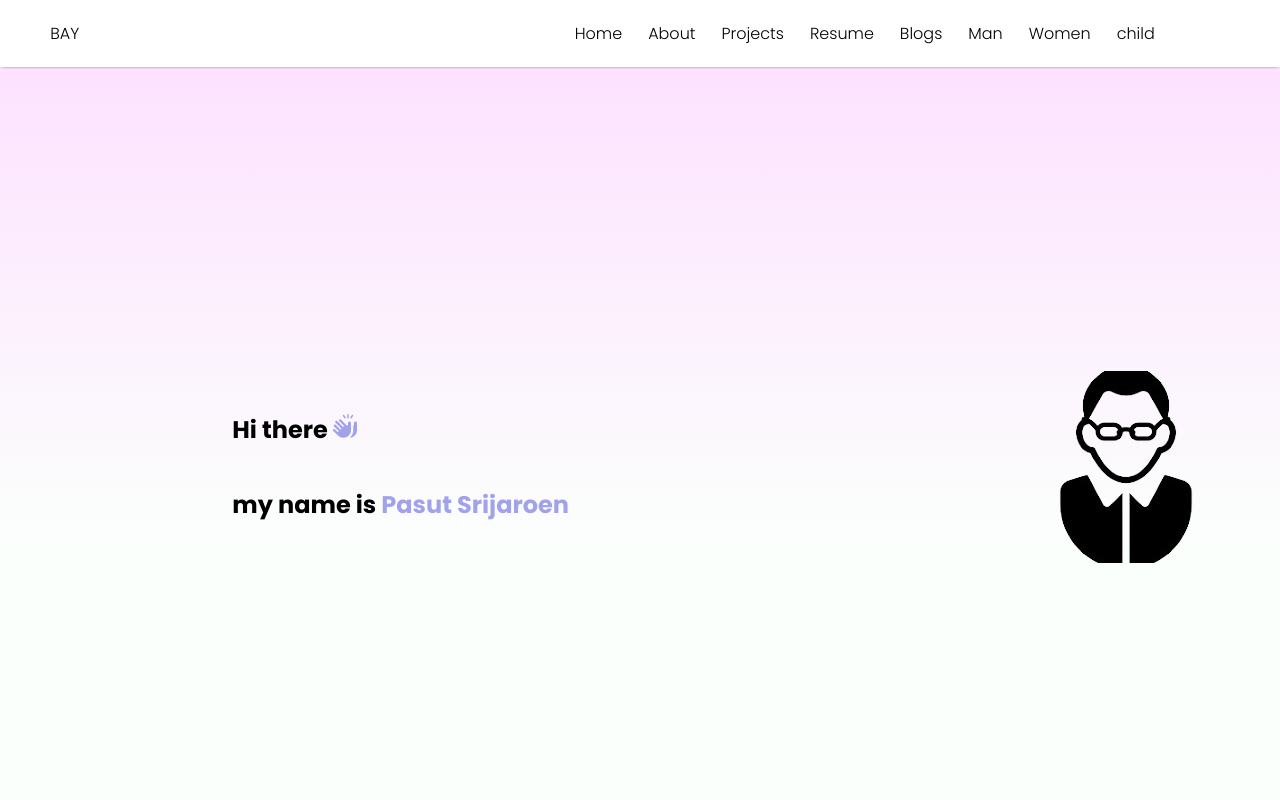
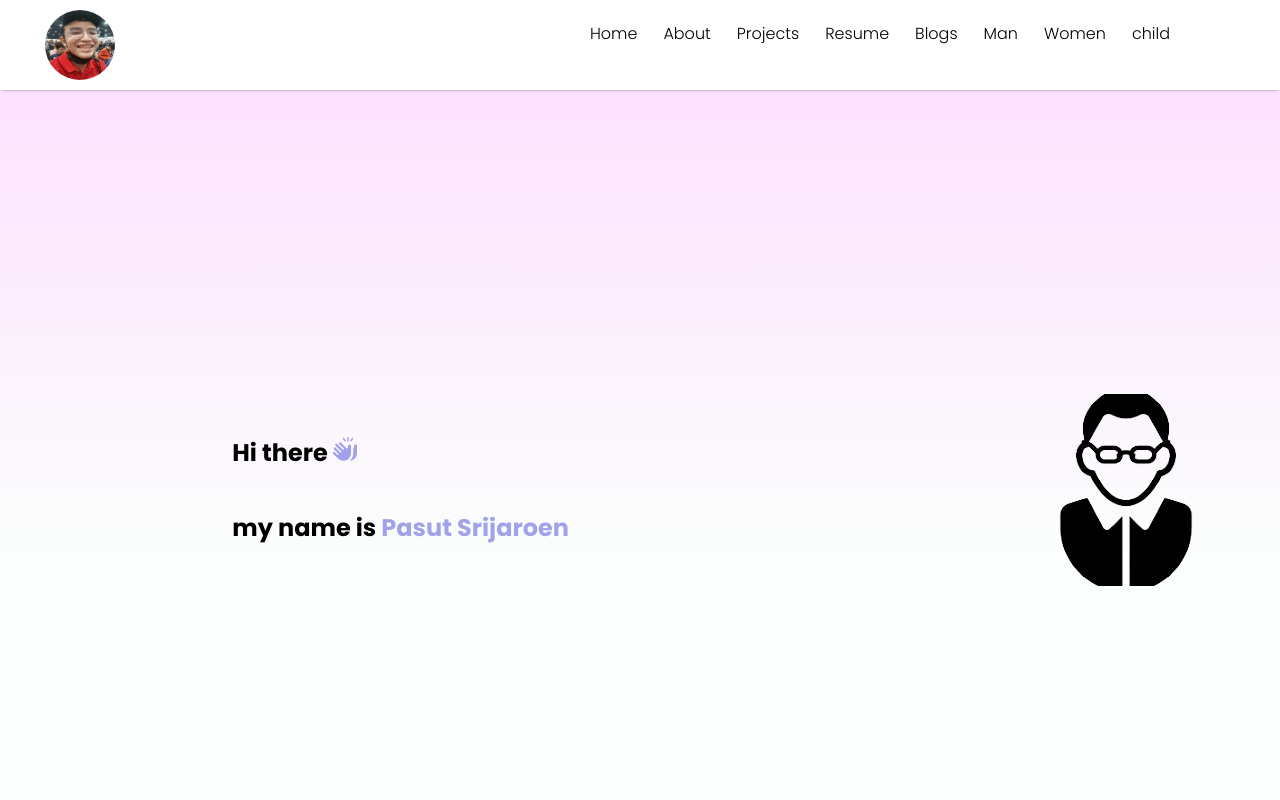
Before and after one commit to 5935512009/resume_Bay, a React (Create React App) app: page / in a window 1280 px wide. Shown: the top 800 px of the page. Built offline with nearby package versions, Linux system fonts and the light colour scheme.

Commit message:
update:{Narbar.js}

```diff
--- a/src/components/navbar/Navbar.jsx
+++ b/src/components/navbar/Navbar.jsx
@@ -1,7 +1,7 @@
 import { useState } from "react";
 import "./navbar.css";
 import { Link } from "react-router-dom";
-
+import Im_bay from '../../Assets/Im_bay.jpg'
 const Navbar = () => {
   const [manu,setManu]=useState("main");
 
@@ -9,7 +9,7 @@ const Navbar = () => {
   return (
     <>
       <div className="navbar">
-        <div className="nav-icon">BAY</div>
+        <div className="nav-icon"><img src={Im_bay} alt="Nav img error"/></div>
         <div className="nav-manu">
           <ul className="nav-list">
             <li onClick={()=>{setManu("Home")}} ><Link to="./Home">Home</Link>{manu==="Home"?<hr/>:<></>}</li>
--- a/src/components/navbar/navbar.css
+++ b/src/components/navbar/navbar.css
@@ -13,6 +13,12 @@
   gap: 15px;
   cursor: pointer;
   margin-left: -70px;
+}
+.nav-icon img{
+  width:70px;
+  height:70px;
+  border-radius: 50%;
+  padding: 10px;
 }
 .nav-icon:hover {
   font-weight: 500;
```
Also changed, not shown: src/Assets/Im_bay.jpg (added).
